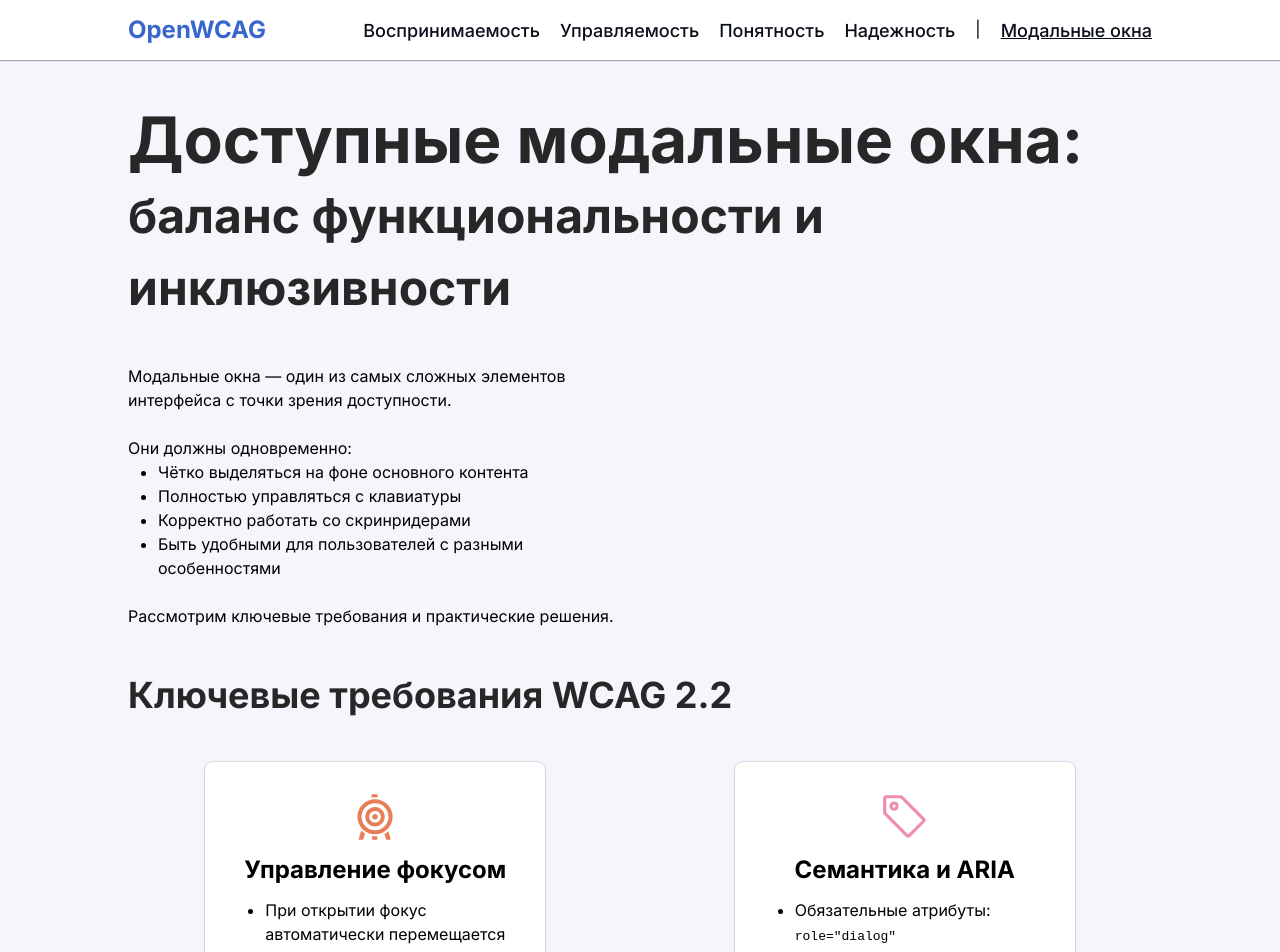
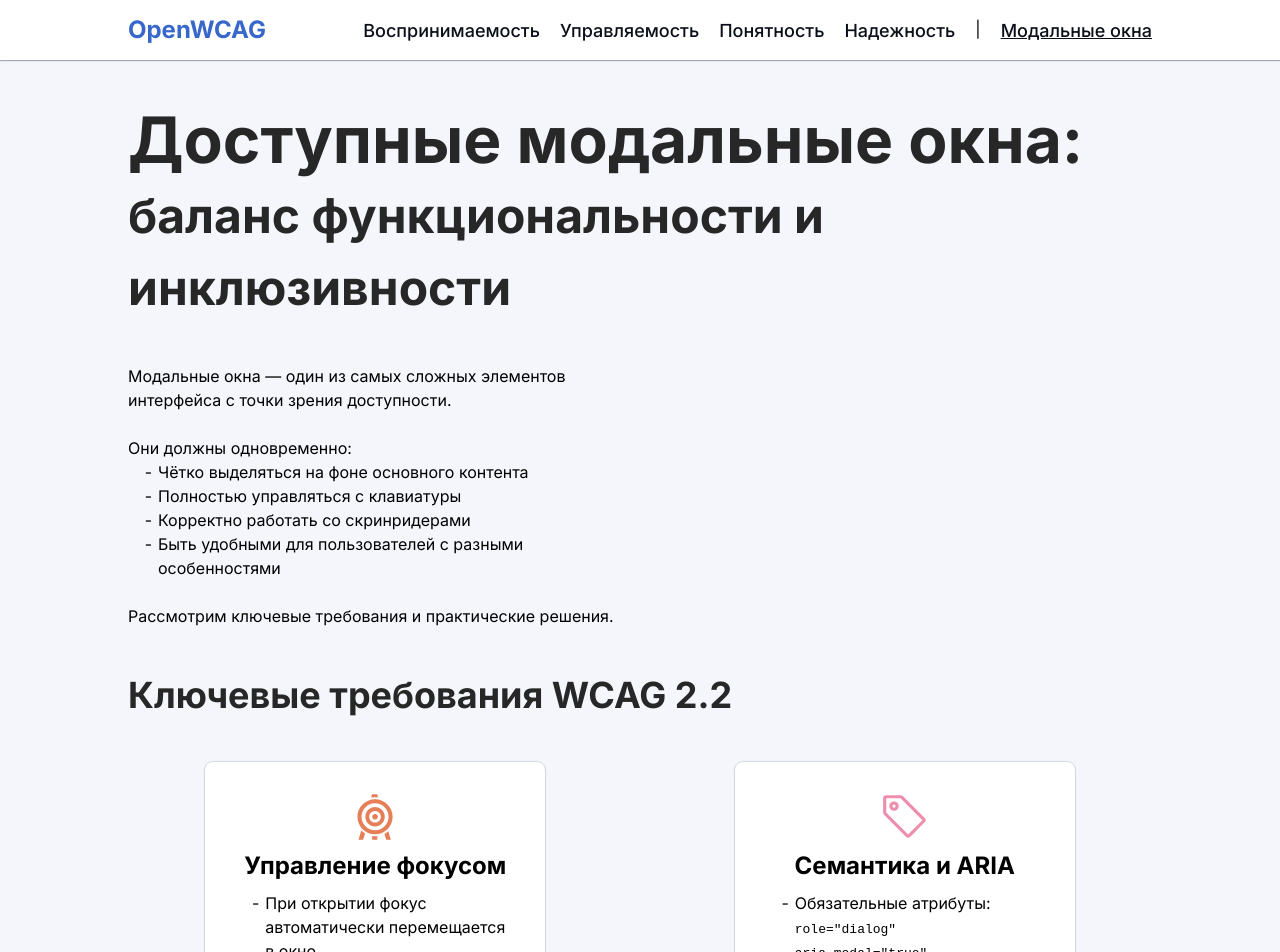
Before and after one commit to Serdyuk-prog/accessibility-guide, a React (Vite) app: page /accessibility-guide/modal in a window 1280 px wide. Shown: the top 952 px of the page. Built offline with nearby package versions, Linux system fonts and the light colour scheme; what react-apple-emojis would draw is missing.

Commit message:
feat: ul list style and card headers

```diff
--- a/src/app/App.css
+++ b/src/app/App.css
@@ -123,4 +123,5 @@ ul {
   padding: 0px;
   padding-inline-start: 30px;
   margin: 0px;
+  list-style-type: '- ';
 }
--- a/src/entities/PrincipleCard/PrincipleCard.css
+++ b/src/entities/PrincipleCard/PrincipleCard.css
@@ -1,5 +1,6 @@
 .principle-card-header {
  text-align: center;
+ line-height: 1.2;
 }
 
 .principle-card {
```
